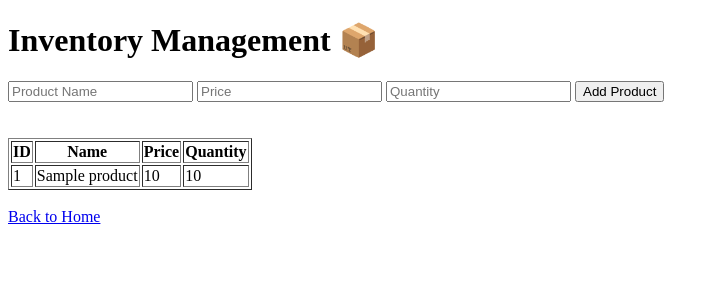
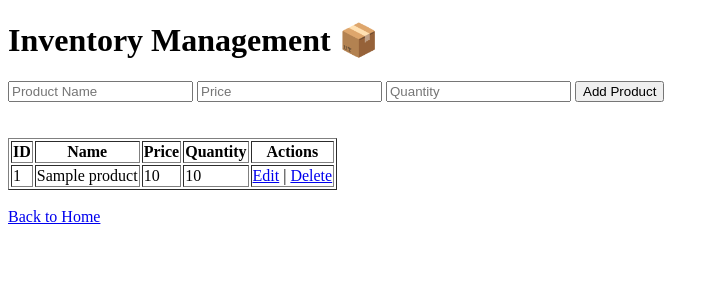
Before and after one commit to HetDedhia21/Inventicks, a Flask app: template templates/inventory.html in a window 1280 px wide. Shown: the top 300 px of the page, without its empty margins (0-719 px from the left). Run offline with Flask 3, Linux system fonts and the light colour scheme; the template is opened without the code that fills it: most values are stand-ins (such as "Sample title", 1, 10 or a date in 2020).

Commit message:
Day 3: Added edit and delete functionality

```diff
--- a/app.py
+++ b/app.py
@@ -35,6 +35,44 @@ def inventory():
 
     return render_template('inventory.html', products=products)
 
+@app.route('/delete/<int:id>')
+def delete_product(id):
+    conn = get_db_connection()
+    cursor = conn.cursor()
+
+    cursor.execute("DELETE FROM products WHERE id = ?", (id,))
+    conn.commit()
+    conn.close()
+
+    return redirect('/inventory')
+
+@app.route('/edit/<int:id>', methods=['GET', 'POST'])
+def edit_product(id):
+    conn = get_db_connection()
+    cursor = conn.cursor()
+
+    if request.method == 'POST':
+        name = request.form['name']
+        price = request.form['price']
+        quantity = request.form['quantity']
+
+        cursor.execute("""
+            UPDATE products
+            SET name = ?, price = ?, quantity = ?
+            WHERE id = ?
+        """, (name, price, quantity, id))
+
+        conn.commit()
+        conn.close()
+        return redirect('/inventory')
+
+    product = cursor.execute(
+        "SELECT * FROM products WHERE id = ?", (id,)
+    ).fetchone()
+    conn.close()
+
+    return render_template('edit_product.html', product=product)
+
 @app.route('/sales')
 def sales():
     return "Sales Page"
--- a/templates/inventory.html
+++ b/templates/inventory.html
@@ -24,6 +24,7 @@
         <th>Name</th>
         <th>Price</th>
         <th>Quantity</th>
+        <th>Actions</th>
     </tr>
 
     {% for product in products %}
@@ -32,6 +33,11 @@
         <td>{{ product['name'] }}</td>
         <td>{{ product['price'] }}</td>
         <td>{{ product['quantity'] }}</td>
+
+         <td>
+            <a href="/edit/{{ product['id'] }}">Edit</a> |
+            <a href="/delete/{{ product['id'] }}">Delete</a>
+        </td>
     </tr>
     {% endfor %}
 
```
Also changed, not shown: templates/edit_product.html (added, +21 -0 lines), static/js/script.js (added).
